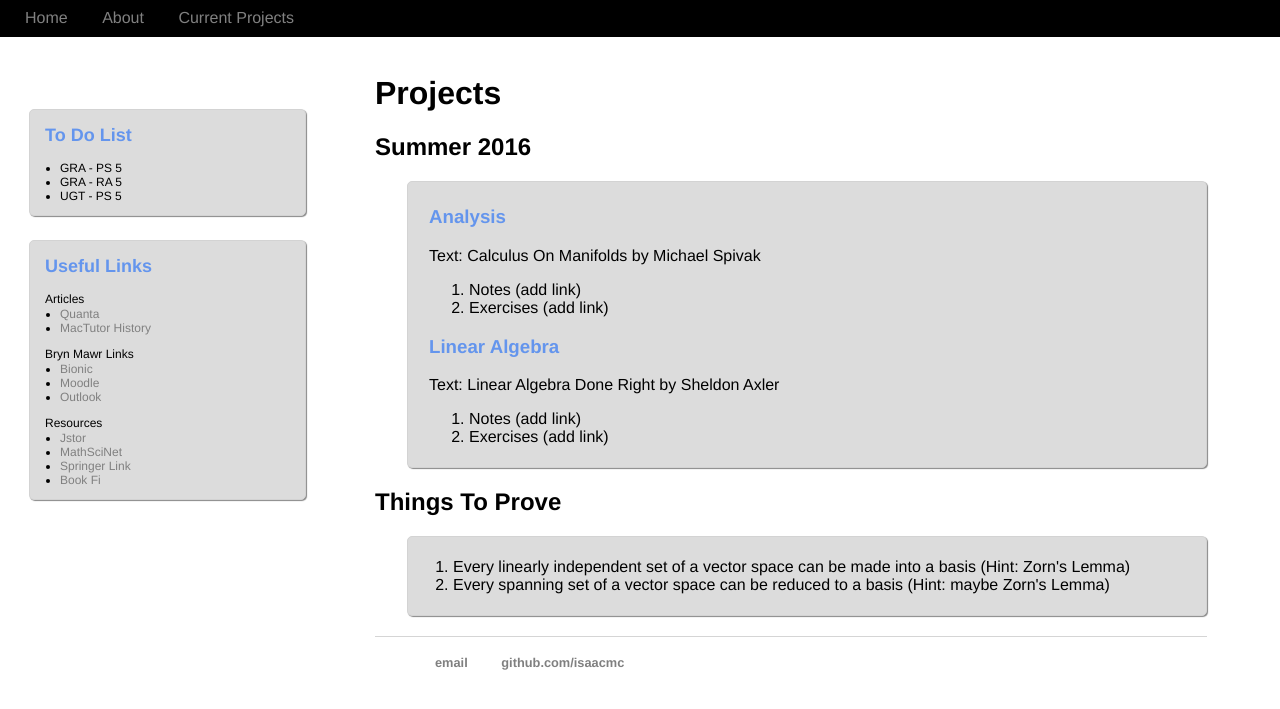
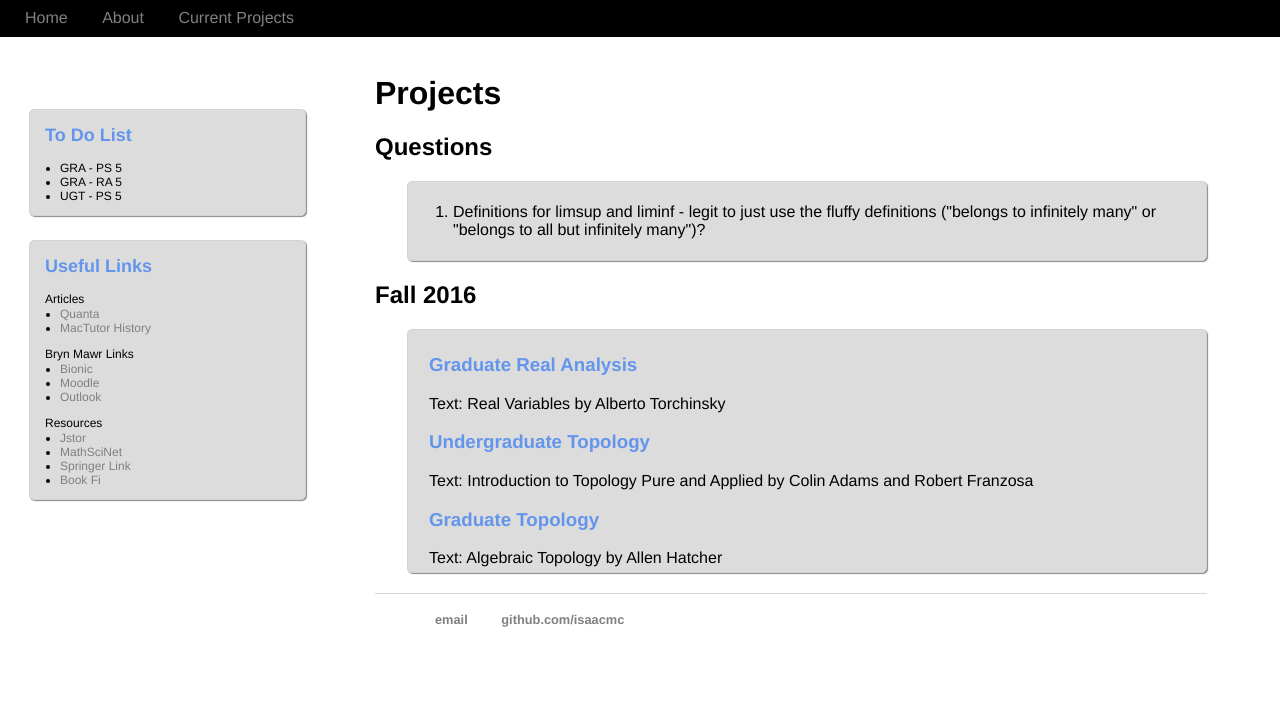
Before and after one commit to isundberg/isaacmc.github.io, a Jekyll site: the page built from projects/index.html, in a window 1280 px wide. Shown: the top 709 px of the page. Built offline with Jekyll 4.4.1, drawn with Linux system fonts in a browser that asks for light colours.

Commit message:
Update index.html

```diff
--- a/projects/index.html
+++ b/projects/index.html
@@ -2,30 +2,23 @@
 layout: default
 title: Projects
 ---
-	<h1>{{ page.title }}</h1>
+<h1>{{ page.title }}</h1>
 
-	<h2 id="project-title">Summer 2016</h2>
+	<h2 id="project-title">Questions</h2>
 	<div id="project">
-	<div id="project-content">
-		<h3 id="title">Analysis</h3>
-		Text: Calculus On Manifolds by Michael Spivak
-			<ol>
-				<li>Notes (add link)</li>
-				<li>Exercises (add link)</li>
-			</ol>
-		<h3 id="title">Linear Algebra</h3>
-		Text: Linear Algebra Done Right by Sheldon Axler
-			<ol>
-				<li>Notes (add link)</li>
-				<li>Exercises (add link)</li>
-			</ol>
-	</div>
+		<ol>
+			<li>Definitions for limsup and liminf - legit to just use the fluffy definitions ("belongs to infinitely many" or "belongs to all but infinitely many")?</li>
+		</ol>
 	</div>
 
-	<h2 id="project-title">Things To Prove</h2>
+<h2 id="project-title">Fall 2016</h2>
 	<div id="project">
-		<ol>
-			<li>Every linearly independent set of a vector space can be made into a basis (Hint: Zorn's Lemma)</li>
-			<li>Every spanning set of a vector space can be reduced to a basis (Hint: maybe Zorn's Lemma)</li>
-		</ol>
+		<div id="project-content">
+			<h3 id="title">Graduate Real Analysis</h3>
+				Text: Real Variables by Alberto Torchinsky
+			<h3 id="title">Undergraduate Topology</h3>
+				Text: Introduction to Topology Pure and Applied by Colin Adams and Robert Franzosa
+			<h3 id="title">Graduate Topology</h3>
+				Text: Algebraic Topology by Allen Hatcher
 	</div>
+</div>
```
